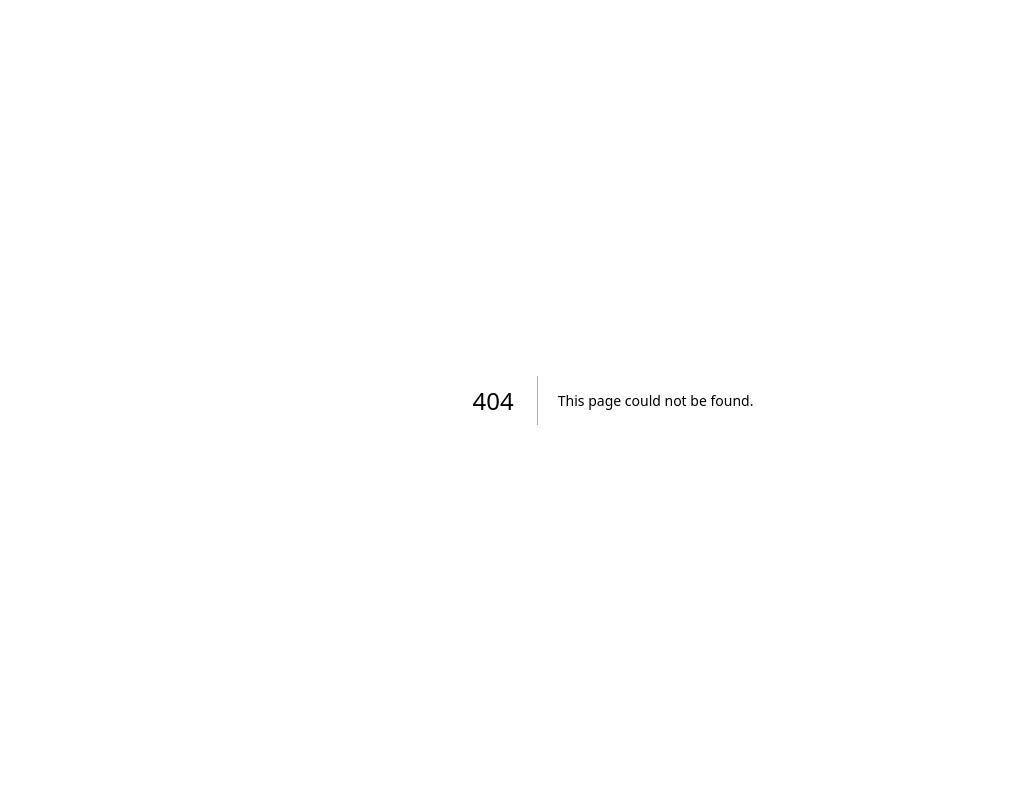
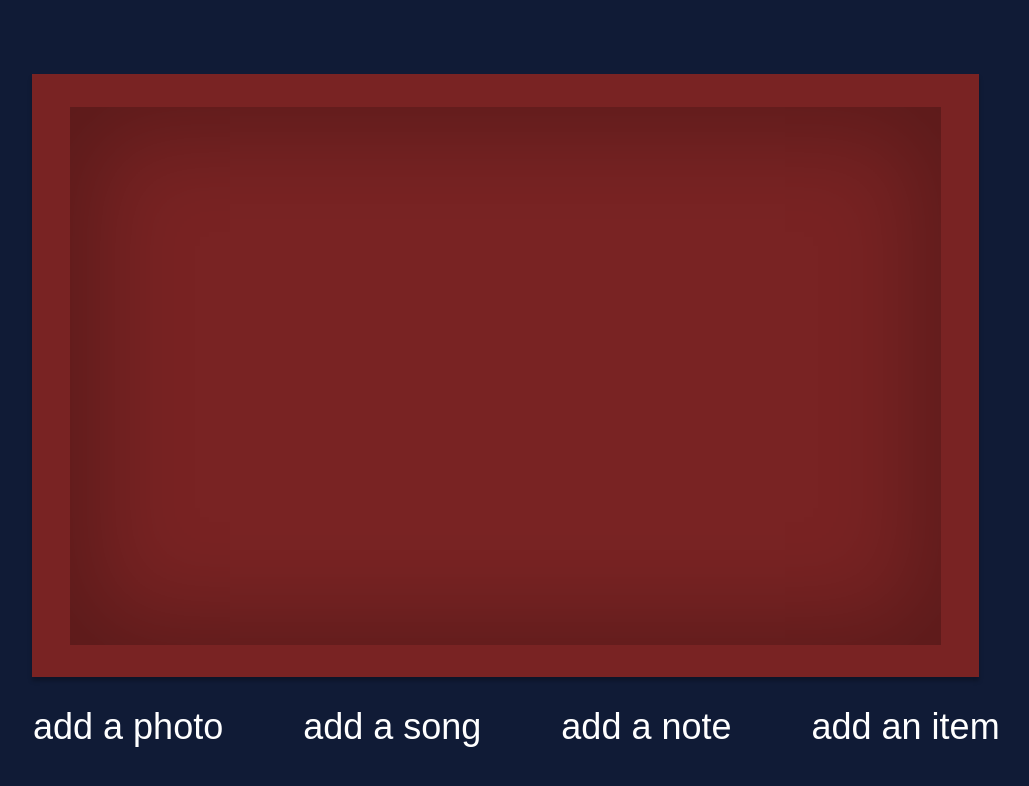
Before and after one commit to swaetamir/memory-box, a Next.js app: page /create/add in a window 1280 px wide. Before the commit this address had no page. Shown: the top 786 px of the page, without its empty margins (27-1056 px from the left). Built offline with nearby package versions, Linux system fonts and the light colour scheme.

Commit message:
add add-stuff layout with controls on the bottom

```diff
--- /dev/null
+++ b/src/app/create/add/page.tsx
@@ -0,0 +1,29 @@
+import Link from "next/link";
+import BoxCanvas from "@/components/box/BoxCanvas";
+
+export default function AddStuffPage() {
+  return (
+    <main className="relative min-h-screen bg-[#101B36] overflow-hidden">
+      {/* canvas on the top */}
+      <div className="absolute left-[59px] top-[74px]">
+        <BoxCanvas />
+      </div>
+
+      {/* action row */}
+      <div className="absolute left-[60px] top-[700px] flex gap-[80px] text-white font-gambarino text-[36px]">
+        <button className="hover:opacity-80">add a photo</button>
+        <button className="hover:opacity-80">add a song</button>
+        <button className="hover:opacity-80">add a note</button>
+        <button className="hover:opacity-80">add an item</button>
+      </div>
+
+      {/* view box when done */}
+      <div className="absolute left-[1500px] top-[860px] text-white">
+        <Link href="/create/view" className="inline-block hover:opacity-80">
+          <div className="font-gambarino text-[48px] leading-none">view box →</div>
+          <div className="mt-1 w-[244px] border-t-[3px] border-white" />
+        </Link>
+      </div>
+    </main>
+  );
+}
--- a/src/app/create/page.tsx
+++ b/src/app/create/page.tsx
@@ -1,3 +1,5 @@
+import Link from "next/link";
+
 export default function CreatePage({
   searchParams,
 }: {
@@ -6,12 +8,10 @@ export default function CreatePage({
   const mode = searchParams.mode ?? "self";
 
   return (
-      <main className="relative min-h-screen bg-[#101B36] overflow-hidden">
-        {/* outer box */}
-        <div className="absolute left-[500px] top-[223px] w-[947px] h-[603px] bg-[#792323] shadow-[0px_4px_4px_rgba(0,0,0,0.25)] overflow-hidden">
-          {/* inner box */}
-          <div className="absolute left-[38px] top-[33px] w-[871px] h-[538px] bg-[#792323] shadow-[inset_1px_1px_95.2px_25px_rgba(0,0,0,0.25)]" />
-        </div>
+    <main className="min-h-screen bg-[#101B36] text-white flex items-center justify-center">
+      <Link href={`/create/add?mode=${mode}`} className="font-gambarino text-5xl underline">
+        start creating →
+      </Link>
     </main>
   );
 }
--- /dev/null
+++ b/src/app/create/view/page.tsx
@@ -0,0 +1,12 @@
+import Link from "next/link";
+
+export default function ViewBoxPage() {
+  return (
+    <main className="min-h-screen bg-[#101B36] text-white flex flex-col items-center justify-center gap-6">
+      <div className="font-gambarino text-5xl">view box (placeholder)</div>
+      <Link className="underline" href="/create/add">
+        back to add stuff
+      </Link>
+    </main>
+  );
+}
--- /dev/null
+++ b/src/components/box/BoxCanvas.tsx
@@ -0,0 +1,16 @@
+type BoxCanvasProps = {
+    className?: string;
+  };
+
+  export default function BoxCanvas({ className }: BoxCanvasProps) {
+    return (
+      <div
+        className={[
+          "relative w-[947px] h-[603px] bg-[#792323] shadow-[0px_4px_4px_rgba(0,0,0,0.25)] overflow-hidden",
+          className ?? "",
+        ].join(" ")}
+      >
+        <div className="absolute left-[38px] top-[33px] w-[871px] h-[538px] bg-[#792323] shadow-[inset_1px_1px_95.2px_25px_rgba(0,0,0,0.25)]" />
+      </div>
+    );
+  }
```
Lines whose indentation alone changed are shown as unchanged.
